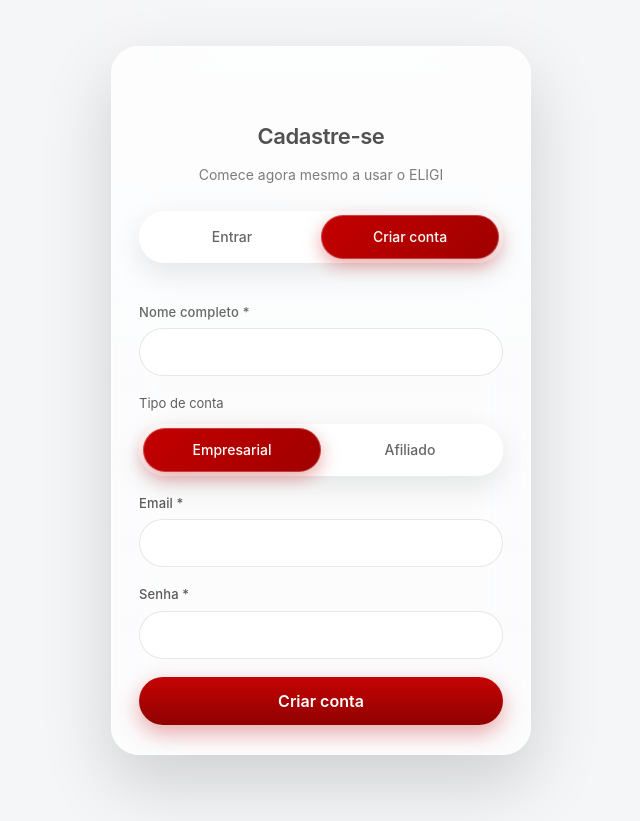
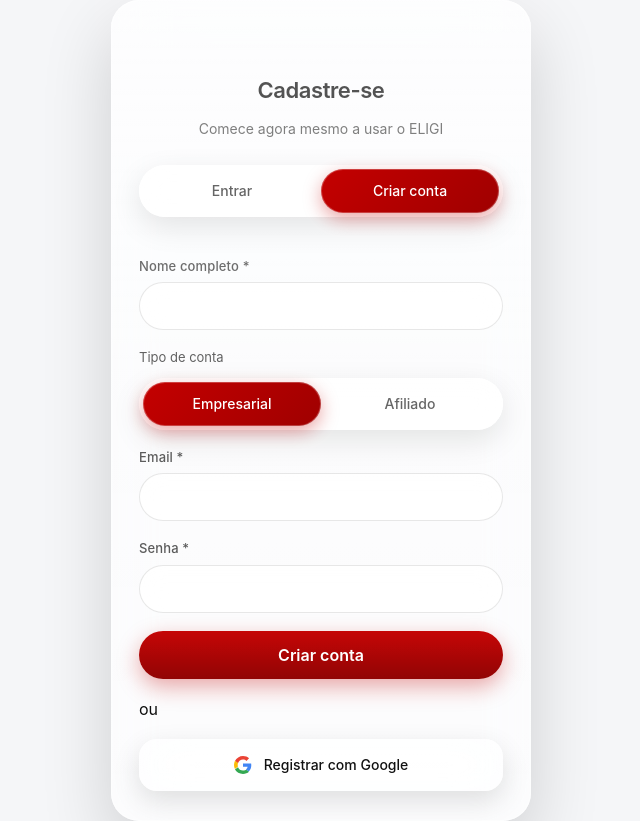
Before and after one commit to suporteeligi-cpu/eligi-fron-tend, a Next.js app: page /register in a window 1280 px wide. Shown: the whole page, without its empty margins (319-959 px from the left). Before the commit the page ends 800 px from the top, so only its background shows below. Built offline with nearby package versions, Linux system fonts and the light colour scheme; no server answers.

Commit message:
chore: deploy update

```diff
--- a/src/app/register/Register.module.css
+++ b/src/app/register/Register.module.css
@@ -105,3 +105,83 @@
     0 8px 22px rgba(196, 0, 0, 0.45),
     inset 0 0 0 1px rgba(255, 255, 255, 0.18);
 }
+
+/* ==============================
+   GOOGLE LOGIN / REGISTER BUTTON
+================================ */
+
+.googleButton {
+  width: 100%;
+  height: 52px;
+
+  display: flex;
+  align-items: center;
+  justify-content: center;
+  gap: 12px;
+
+  border-radius: 18px;
+  border: none;
+
+  cursor: pointer;
+
+  background: rgba(255, 255, 255, 0.55);
+  backdrop-filter: blur(24px) saturate(160%);
+  -webkit-backdrop-filter: blur(24px) saturate(160%);
+
+  box-shadow:
+    0 10px 28px rgba(0, 0, 0, 0.12);
+
+  transition:
+    transform 0.2s ease,
+    box-shadow 0.2s ease,
+    background 0.2s ease;
+}
+
+.googleButton:hover {
+  transform: translateY(-2px);
+  box-shadow:
+    0 18px 40px rgba(0, 0, 0, 0.18);
+}
+
+.googleButton:active {
+  transform: translateY(0);
+}
+
+.googleButton:disabled {
+  opacity: 0.6;
+  cursor: not-allowed;
+}
+
+.googleText {
+  font-size: 14px;
+  font-weight: 500;
+  color: #111;
+}
+
+/* ==============================
+   DARK MODE
+================================ */
+
+:global(html.dark) .googleButton {
+  background: rgba(0, 0, 0, 0.4);
+}
+
+:global(html.dark) .googleText {
+  color: #f5f5f5;
+}
+
+/* ==============================
+   GOOGLE ICON MICRO ANIMATION
+================================ */
+
+.googleButton {
+  position: relative;
+  overflow: hidden;
+}
+
+.googleButton svg {
+  transition:
+    transform 0.15s ease,
+    filter 0.25s ease;
+  will-change: transform;
+}
--- a/src/app/register/RegisterForm.tsx
+++ b/src/app/register/RegisterForm.tsx
@@ -2,11 +2,14 @@
 
 import { useState } from 'react'
 import { useRouter } from 'next/navigation'
+import { useGoogleLogin } from '@react-oauth/google'
 import { AuthCard } from '../components/auth/AuthCard'
 import { AuthInput } from '../components/auth/AuthInput'
 import { AuthButton } from '../components/auth/AuthButton'
 import { AuthRoleSelect } from '../components/auth/AuthRoleSelect'
+import { GoogleIcon } from '../components/ui/GoogleIcon'
 import { registerRequest, getMe } from '@/lib/auth.api'
+import { api } from '@/lib/api'
 import { mapAuthError } from '@/lib/auth.error.map'
 import styles from './Register.module.css'
 
@@ -38,7 +41,6 @@ export default function RegisterForm() {
 
   async function handleSubmit(e: React.FormEvent) {
     e.preventDefault()
-
     if (loading) return
 
     setLoading(true)
@@ -73,7 +75,6 @@ export default function RegisterForm() {
         typeof (error as { code: unknown }).code === 'string'
       ) {
         const apiError = error as ApiError
-
         const mapped = mapAuthError(apiError.code)
 
         if (mapped.field) {
@@ -94,6 +95,45 @@ export default function RegisterForm() {
       setLoading(false)
     }
   }
+
+  const googleRegister = useGoogleLogin({
+    flow: 'implicit',
+    onSuccess: async (tokenResponse) => {
+      try {
+        setLoading(true)
+
+        const { data } = await api.post('/auth/google', {
+          idToken: tokenResponse.access_token,
+          role // 🔥 AGORA ENVIAMOS O ROLE
+        })
+
+        localStorage.setItem(
+          'accessToken',
+          data.accessToken
+        )
+
+        localStorage.setItem(
+          'refreshToken',
+          data.refreshToken
+        )
+
+        const me = await getMe()
+
+        if (me.role === 'BUSINESS_OWNER') {
+          router.push('/onboarding')
+        } else {
+          router.push('/dashboard')
+        }
+
+      } catch {
+        setErrors({
+          general: 'Erro ao registrar com Google.'
+        })
+      } finally {
+        setLoading(false)
+      }
+    }
+  })
 
   return (
     <AuthCard
@@ -166,6 +206,22 @@ export default function RegisterForm() {
           Criar conta
         </AuthButton>
       </form>
+
+      <div className={styles.divider}>
+        <span>ou</span>
+      </div>
+
+      <button
+        type="button"
+        disabled={loading}
+        className={styles.googleButton}
+        onClick={() => googleRegister()}
+      >
+        <GoogleIcon />
+        <span className={styles.googleText}>
+          Registrar com Google
+        </span>
+      </button>
     </AuthCard>
   )
 }
```
